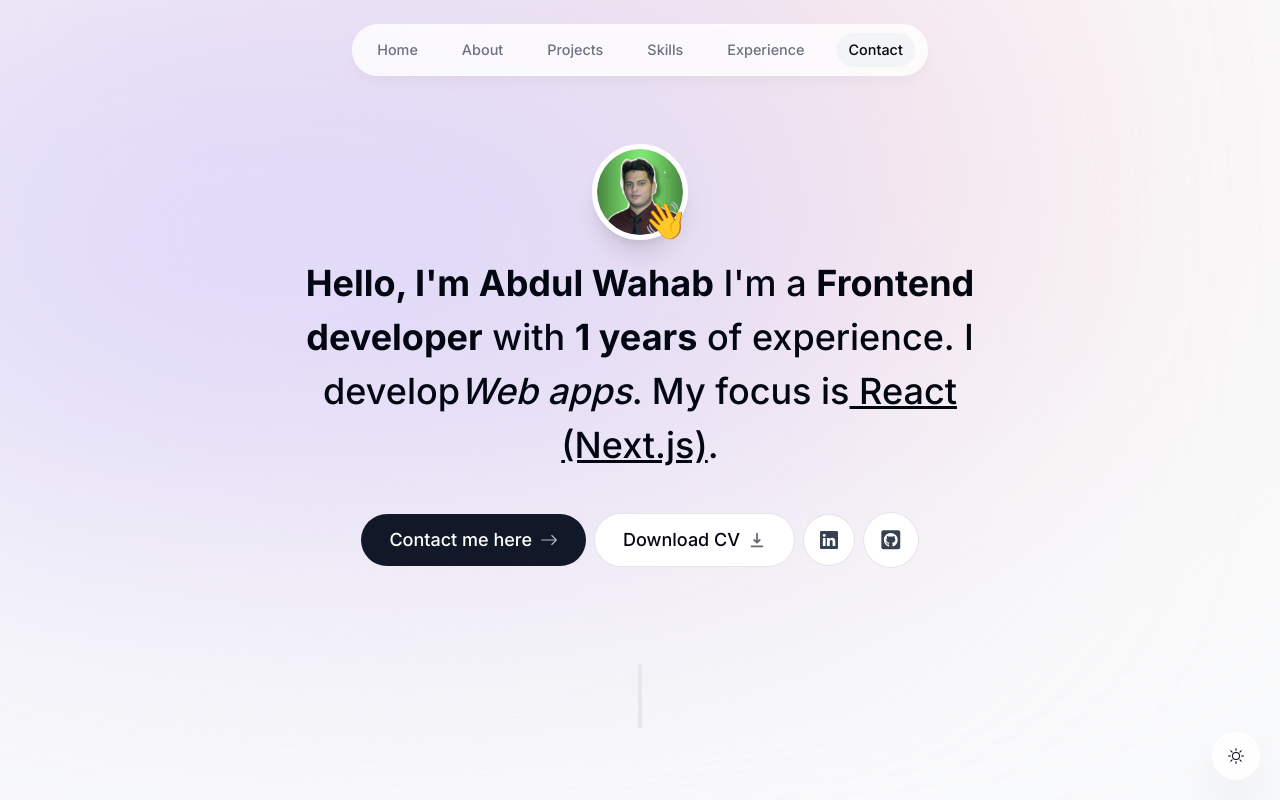
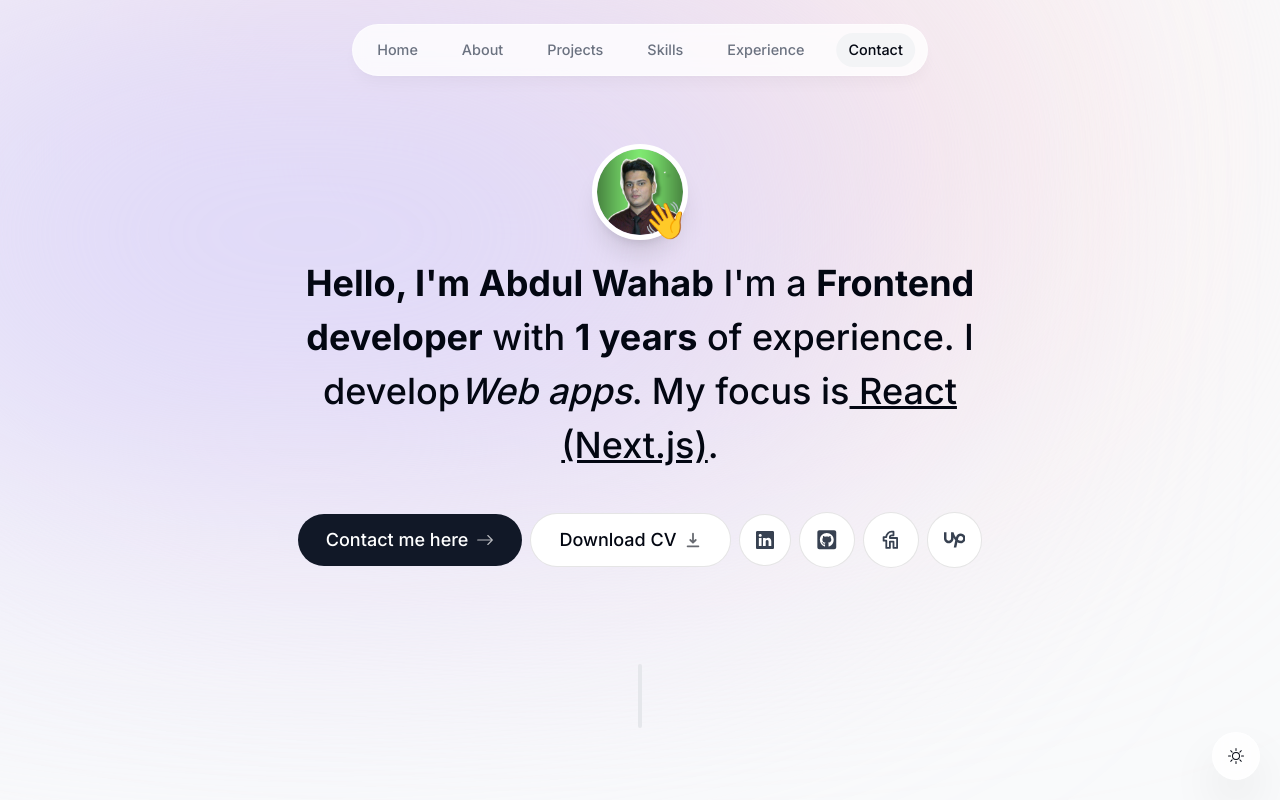
Before and after one commit to Abdulwahab76/react-porfolio, a Next.js app: page / in a window 1280 px wide. Shown: the top 800 px of the page. Built offline with nearby package versions, Linux system fonts and the light colour scheme; no server answers.

Commit message:
update intro

```diff
--- a/components/intro.tsx
+++ b/components/intro.tsx
@@ -9,6 +9,9 @@ import { HiDownload } from "react-icons/hi";
 import { FaGithubSquare } from "react-icons/fa";
 import { useSectionInView } from "@/lib/hooks";
 import { useActiveSectionContext } from "@/context/active-section-context";
+import { TbBrandFiverr } from "react-icons/tb";
+import { SiUpwork } from "react-icons/si";
+
 import Profile from '@/assests/profile-pic.png'
 export default function Intro() {
   const { ref } = useSectionInView("Home", 0.5);
@@ -100,7 +103,7 @@ export default function Intro() {
 
         <a
           className="bg-white p-4 text-gray-700 hover:text-gray-950 flex items-center gap-2 rounded-full focus:scale-[1.15] hover:scale-[1.15] active:scale-105 transition cursor-pointer borderBlack dark:bg-white/10 dark:text-white/60"
-          href="https://linkedin.com"
+          href="https://www.linkedin.com/in/aws-abdul-wahab"
           target="_blank"
         >
           <BsLinkedin />
@@ -108,10 +111,24 @@ export default function Intro() {
 
         <a
           className="bg-white p-4 text-gray-700 flex items-center gap-2 text-[1.35rem] rounded-full focus:scale-[1.15] hover:scale-[1.15] hover:text-gray-950 active:scale-105 transition cursor-pointer borderBlack dark:bg-white/10 dark:text-white/60"
-          href="https://github.com"
+          href="https://github.com/Abdulwahab76"
           target="_blank"
         >
           <FaGithubSquare />
+        </a>
+        <a
+          className="bg-white p-4 text-gray-700 flex items-center gap-2 text-[1.35rem] rounded-full focus:scale-[1.15] hover:scale-[1.15] hover:text-gray-950 active:scale-105 transition cursor-pointer borderBlack dark:bg-white/10 dark:text-white/60"
+          href="https://www.fiverr.com/users/wahabsiddiqu611"
+          target="_blank"
+        >
+          <TbBrandFiverr />
+        </a>
+        <a
+          className="bg-white p-4 text-gray-700 flex items-center gap-2 text-[1.35rem] rounded-full focus:scale-[1.15] hover:scale-[1.15] hover:text-gray-950 active:scale-105 transition cursor-pointer borderBlack dark:bg-white/10 dark:text-white/60"
+          href="https://www.upwork.com/freelancers/~01abfdc63b8482ff51?mp_source=share"
+          target="_blank"
+        >
+          <SiUpwork />
         </a>
       </motion.div>
     </section>
```
